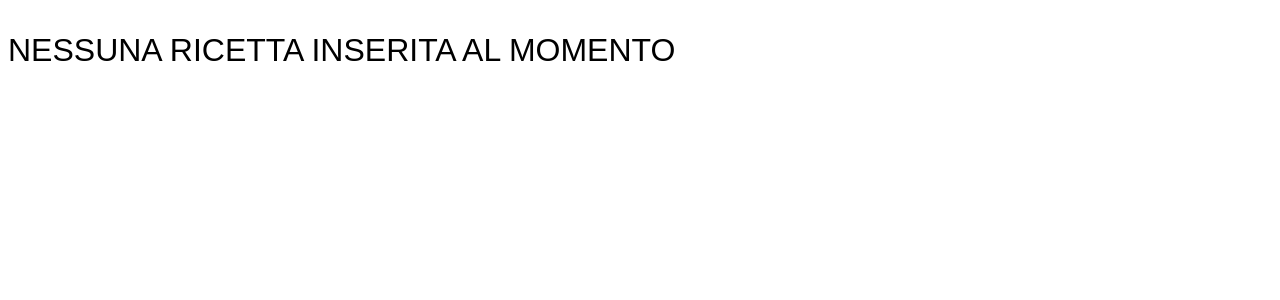
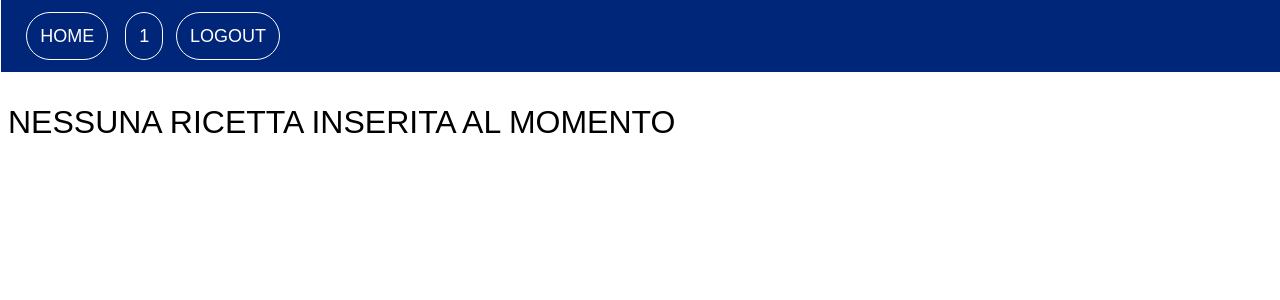
Before and after one commit to MichelazzoLeonardo/GustavoDelleMele, a PHP site: template pages/showRecipes.php in a window 1280 px wide; the page is wider, and only the part inside the window is pictured. Shown: the top 300 px of that part. Run offline with PHP 8.4, Linux system fonts and the light colour scheme; the template is opened without the code that fills it, so the values that code supplies are empty.

Commit message:
css and header buttons

```diff
--- a/data/recipes.json
+++ b/data/recipes.json
@@ -10,5 +10,11 @@
         "ingredients": "Pasta e sugo",
         "preparation": "Prendi la pasta e metti il sugo",
         "owner": "leonardo"
+    },
+    {
+        "name": "Pasta al pesto",
+        "ingredients": "Pasta, pesto",
+        "preparation": "Fai la pasta, aggiungi il pesto",
+        "owner": "leonardo"
     }
 ]
--- a/pages/showRecipes.php
+++ b/pages/showRecipes.php
@@ -9,12 +9,22 @@
         setcookie('page', 'showRecipes.php', time() + 86400, '/');
         header('Location:login.php');
     }
-    function remove() {
-
-    }
     ?>
 </head>
 <body>
+<div class="header">
+    <a class='header-button' href='showRecipes.php'>HOME</a>
+    <?php
+    if ($_COOKIE['user'] != 'guest') {
+        echo "<a class='header-button' href='userRecipes.php'>" . $_COOKIE['user'] . "</a>";
+        echo "<a class='header-button' href='logout.php'>LOGOUT</a>";
+    }
+    if ($_COOKIE['user'] == 'guest')
+        echo "<a class='header-button' href='login.php'>LOGIN</a>";
+    ?>
+
+</div>
+
 <div class="parent-container">
 
         <?php
--- a/style/style-main.css
+++ b/style/style-main.css
@@ -43,3 +43,25 @@
 .edit {
     margin-bottom: 2%;
 }
+.header {
+    background-color: #002679;
+    width: 102%;
+    margin-left: -.55%;
+    margin-top: -.6%;
+    text-align: left;
+    padding: 2%;
+}
+.header-button {
+    text-decoration: none;
+    color: white;
+    border-radius: 100px;
+    border: white solid 1px;
+    font-size: large;
+    padding: 1%;
+    margin-right: 1%;
+}
+.header-button:hover {
+    border-radius: 100px;
+    color: #002679;
+    background-color: white;
+}
```
Also changed, not shown: pages/userRecipes.php (added, +74 -0 lines).
